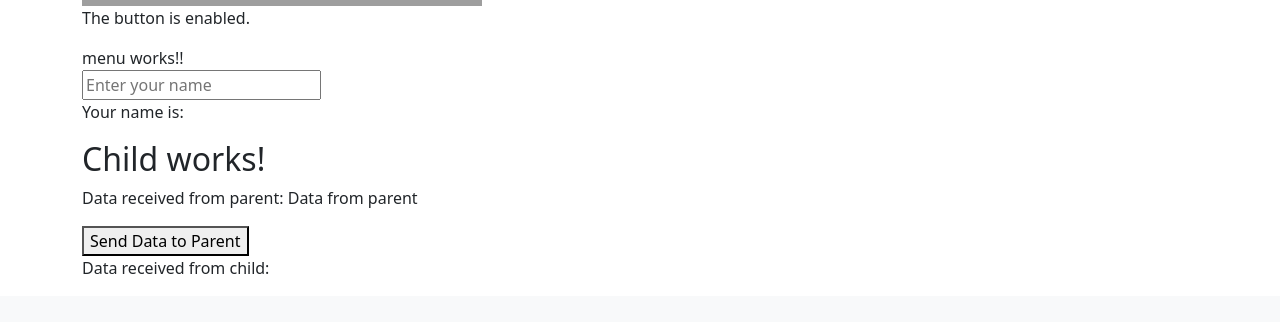
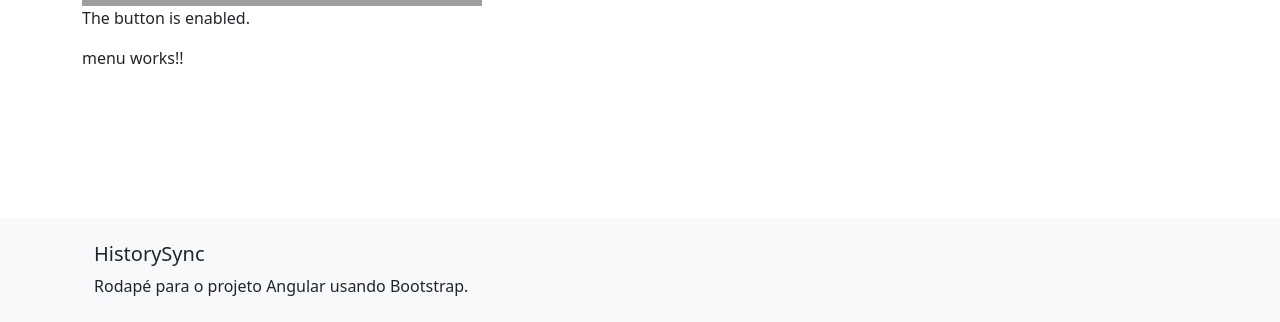
Before and after one commit to Joao-Abner/history-sync, an Angular app in the folder history-sync/: page /menu in a window 1280 px wide. Shown: the part 406-728 px from the top of the page. Built offline with nearby package versions, Linux system fonts and the light colour scheme; grey boxes are pictures that could not be loaded.

Commit message:
`feat: updated contact form with validation and submission functionality`

```diff
--- a/history-sync/src/app/app.component.html
+++ b/history-sync/src/app/app.component.html
@@ -2,12 +2,12 @@
 <main class="container">
   <router-outlet></router-outlet>
   <!-- Two-Way Data Binding -->
-  <input [(ngModel)]="name" placeholder="Enter your name">
-  <p>Your name is: {{ name }}</p>
+  <!-- <input [(ngModel)]="name" placeholder="Enter your name">
+  <p>Your name is: {{ name }}</p> -->
 
   <!-- Passando dados via @Input e @Output -->
-  <app-child [parentData]="parentData" (childEvent)="receiveData($event)"></app-child>
-  <p>Data received from child: {{ childData }}</p>
+  <!-- <app-child [parentData]="parentData" (childEvent)="receiveData($event)"></app-child>
+  <p>Data received from child: {{ childData }}</p> -->
 </main>
 
 <app-footer></app-footer>
```
